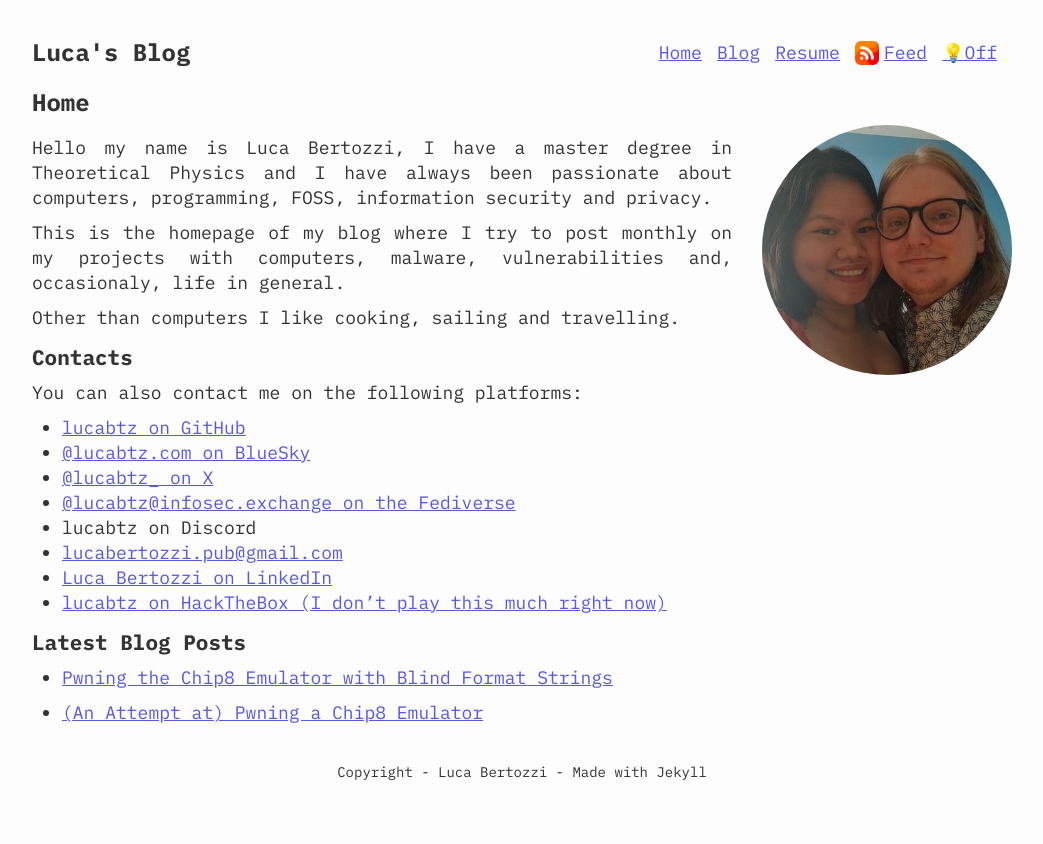
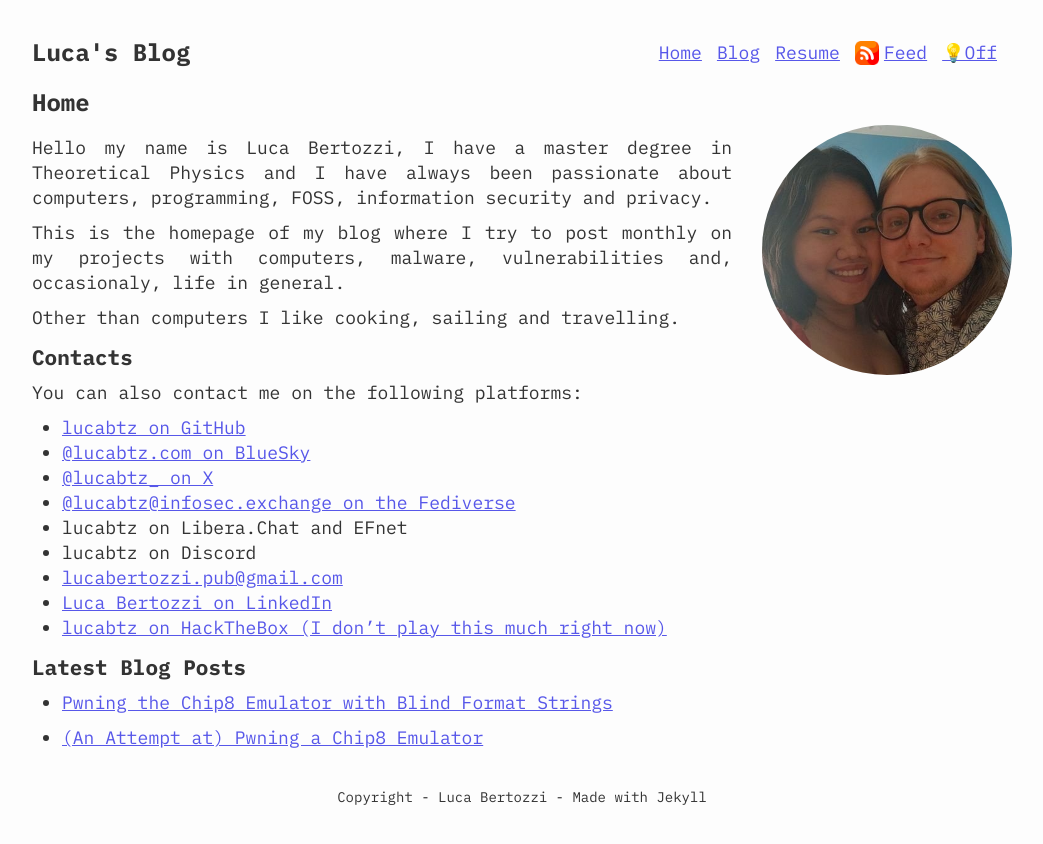
Before and after one commit to lucabtz/lucabtz.github.io, a Jekyll site: the page built from index.md, in a window 1280 px wide. Shown: the top 844 px of the page, without its empty margins (118-1161 px from the left). Built offline with Jekyll 4.4.1, drawn with Linux system fonts in a browser that asks for light colours.

Commit message:
Added IRC information

```diff
--- a/index.md
+++ b/index.md
@@ -22,6 +22,7 @@ You can also contact me on the following platforms:
 - [@lucabtz.com on BlueSky](https://bsky.app/profile/lucabtz.com)
 - [@lucabtz_ on X](https://x.com/lucabtz_)
 - [@lucabtz@infosec.exchange on the Fediverse](https://infosec.exchange/@lucabtz)
+- lucabtz on Libera.Chat and EFnet
 - lucabtz on Discord
 - [lucabertozzi.pub@gmail.com](mailto:lucabertozzi.pub@gmail.com)
 - [Luca Bertozzi on LinkedIn](https://www.linkedin.com/in/luca-bertozzi-47858a180/)
```
